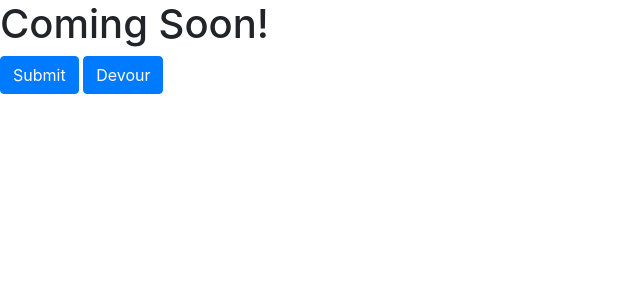
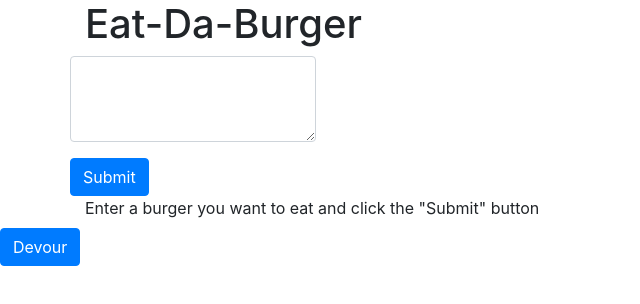
Before and after one commit to owodu001/burger, a website: page public/index.html in a window 1280 px wide. Shown: the whole page, without its empty margins (0-640 px from the left). Drawn offline with nearby package versions, Linux system fonts and the light colour scheme; no server answers.

Commit message:
html updates

```diff
--- a/public/index.html
+++ b/public/index.html
@@ -21,11 +21,29 @@
 </head>
 
 <body>
-    <h1>Coming Soon!</h1>
-    <button type="button" id="submit-button" class="btn btn-primary">Submit</button>
+    <div class="container">
+        <h1>Eat-Da-Burger</h1>
+        <div class="row">
+
+        </div>
+        <div class="row">
+
+
+            <div class="form-group">
+                <textarea class="form-control" id="exampleFormControlTextarea1" rows="3"></textarea>
+            </div>
+        </div>
+        <div class="row">
+            <button type="button" id="submit-button" class="btn btn-primary">Submit</button>
+        </div>
+        <label for="exampleFormControlTextarea1">Enter a burger you want to eat and click the "Submit" button</label>
+    </div>
     <button onclick="devourClickHandler()" type="button" data-id="6" id="delete-button-6" class="btn btn-primary">Devour</button>
     <script src="https://unpkg.com/axios/dist/axios.min.js"></script>
     <script>
+        const inputEl = document.getElementById("exampleFormControlTextarea1");
+        console.log(inputEl.value);
+
         function addBurger(name) {
 
             axios.post('/api/burgers', {
@@ -73,6 +91,7 @@
 
         // create a way to add new burgers
     </script>
+    <!-- <script src="../controllers/burgers_controller.js"></script> -->
 </body>
 
 </html>
```
Also changed, not shown: controllers/burgers_controller.js (+6 -6 lines).
